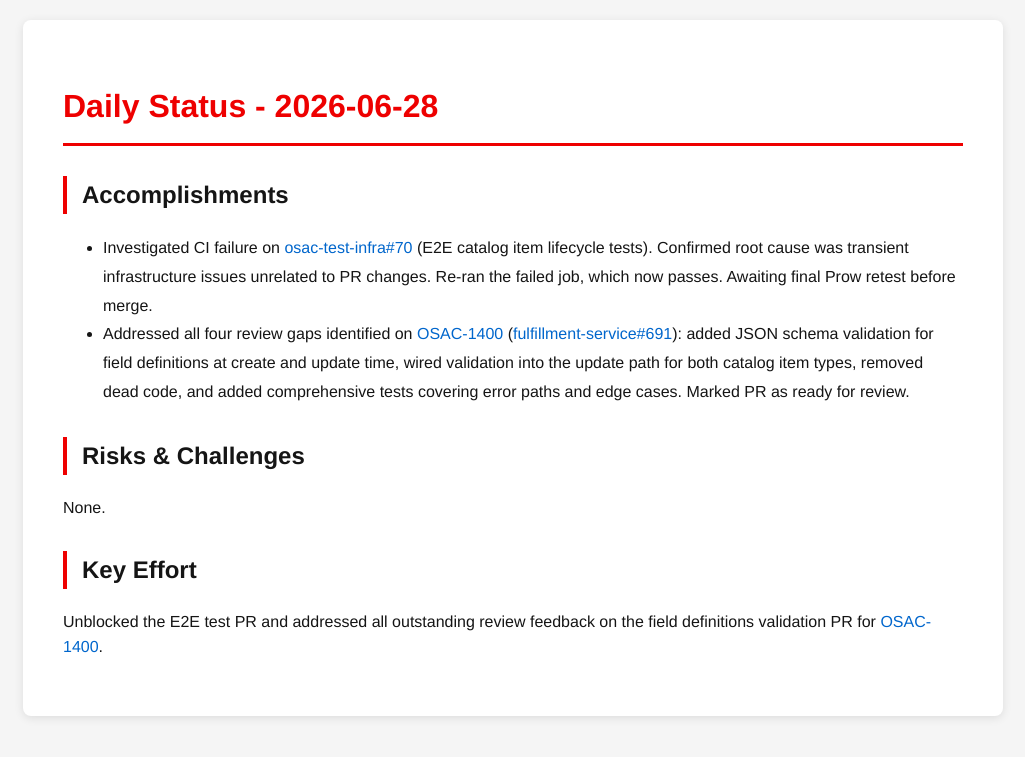
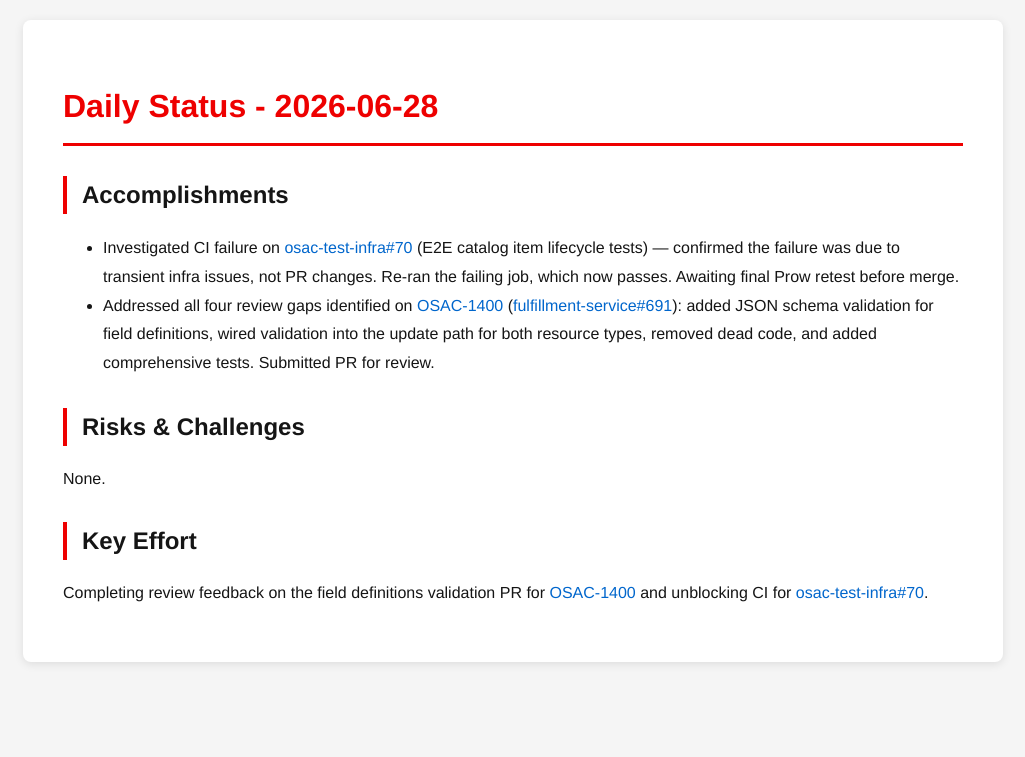
Before and after one commit to tzvatot/daily-status, a Jekyll site: the page built from 2026-06-28.md, in a window 1280 px wide. Shown: the top 757 px of the page, without its empty margins (127-1152 px from the left). Built offline with Jekyll 4.4.1, drawn with Linux system fonts in a browser that asks for light colours.

Commit message:
Daily status update - 2026-06-28

```diff
--- a/2026-06-28.md
+++ b/2026-06-28.md
@@ -7,11 +7,11 @@
 # Daily Status - 2026-06-28
 
 ## Accomplishments
-- Investigated CI failure on [osac-test-infra#70](https://github.com/osac-project/osac-test-infra/pull/70) (E2E catalog item lifecycle tests). Confirmed root cause was transient infrastructure issues unrelated to PR changes. Re-ran the failed job, which now passes. Awaiting final Prow retest before merge.
-- Addressed all four review gaps identified on [OSAC-1400](https://redhat.atlassian.net/browse/OSAC-1400) ([fulfillment-service#691](https://github.com/osac-project/fulfillment-service/pull/691)): added JSON schema validation for field definitions at create and update time, wired validation into the update path for both catalog item types, removed dead code, and added comprehensive tests covering error paths and edge cases. Marked PR as ready for review.
+- Investigated CI failure on [osac-test-infra#70](https://github.com/osac-project/osac-test-infra/pull/70) (E2E catalog item lifecycle tests) — confirmed the failure was due to transient infra issues, not PR changes. Re-ran the failing job, which now passes. Awaiting final Prow retest before merge.
+- Addressed all four review gaps identified on [OSAC-1400](https://redhat.atlassian.net/browse/OSAC-1400) ([fulfillment-service#691](https://github.com/osac-project/fulfillment-service/pull/691)): added JSON schema validation for field definitions, wired validation into the update path for both resource types, removed dead code, and added comprehensive tests. Submitted PR for review.
 
 ## Risks & Challenges
 None.
 
 ## Key Effort
-Unblocked the E2E test PR and addressed all outstanding review feedback on the field definitions validation PR for [OSAC-1400](https://redhat.atlassian.net/browse/OSAC-1400).
+Completing review feedback on the field definitions validation PR for [OSAC-1400](https://redhat.atlassian.net/browse/OSAC-1400) and unblocking CI for [osac-test-infra#70](https://github.com/osac-project/osac-test-infra/pull/70).
```
